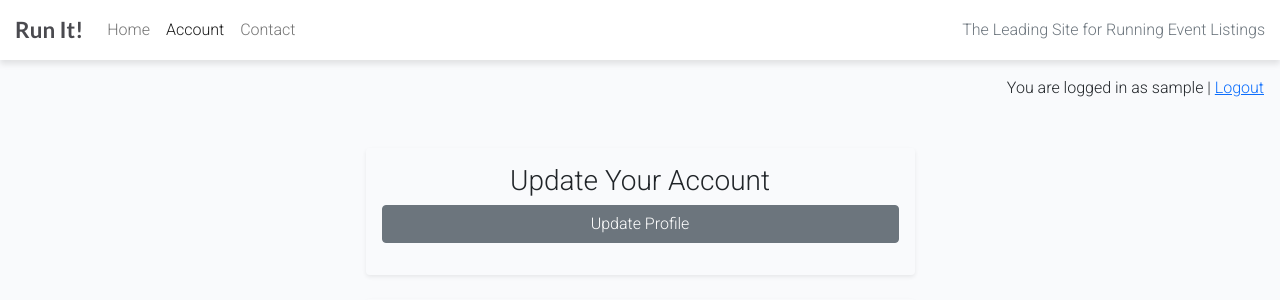
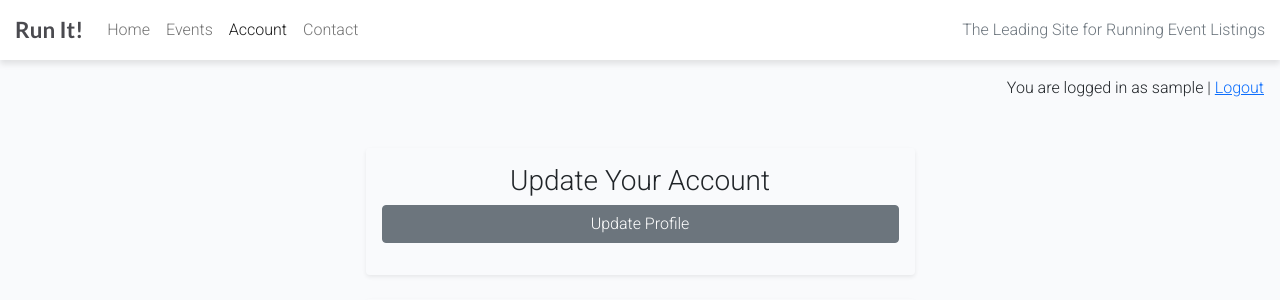
Before and after one commit to jdohertydev/runit, a Django app: page /user-accounts/account/update/ in a window 1280 px wide. Shown: the top 300 px of the page. Run offline with Django 4.2, Linux system fonts and the light colour scheme; the visitor is signed in with stand-in values (Sample User, id 1).

Commit message:
Add Events menu item to base template

```diff
--- a/templates/base.html
+++ b/templates/base.html
@@ -5,6 +5,7 @@
 {% url 'account_logout' as logout_url %}
 {% url 'account_update' as account_update_url %}
 {% url 'contact' as contact_url %}
+{% url 'events_listing' as events_listing_url %}
 
 <!DOCTYPE html>
 <html class="h-100" lang="en">
@@ -40,6 +41,10 @@
                     <li class="nav-item">
                         <a class="nav-link {% if request.path == home_url %}active{% endif %}" aria-current="page"
                             href="{% url 'home' %}">Home</a>
+                    </li>
+                    <li class="nav-item">
+                        <a class="nav-link {% if request.path == events_listing_url %}active{% endif %}"
+                            aria-current="page" href="{% url 'events_listing' %}">Events</a>
                     </li>
                     {% if user.is_authenticated %}
                     <li class="nav-item">
```
